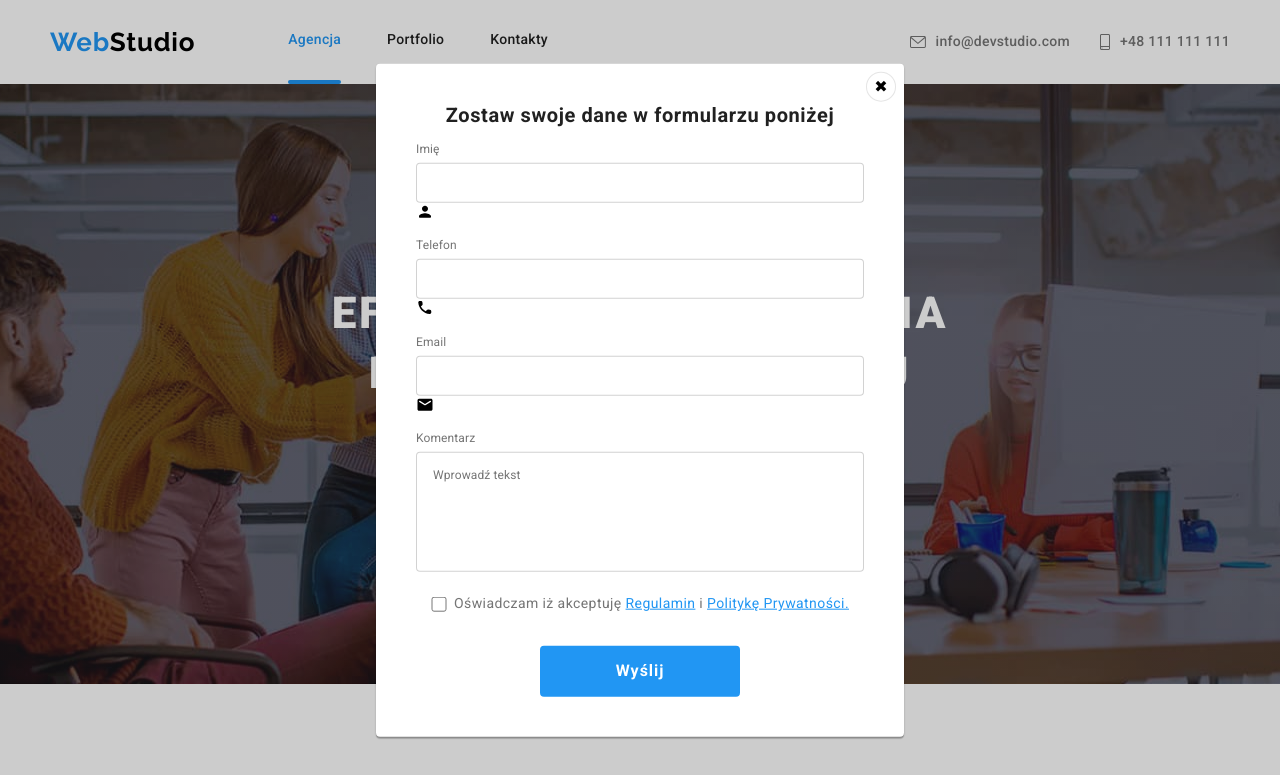
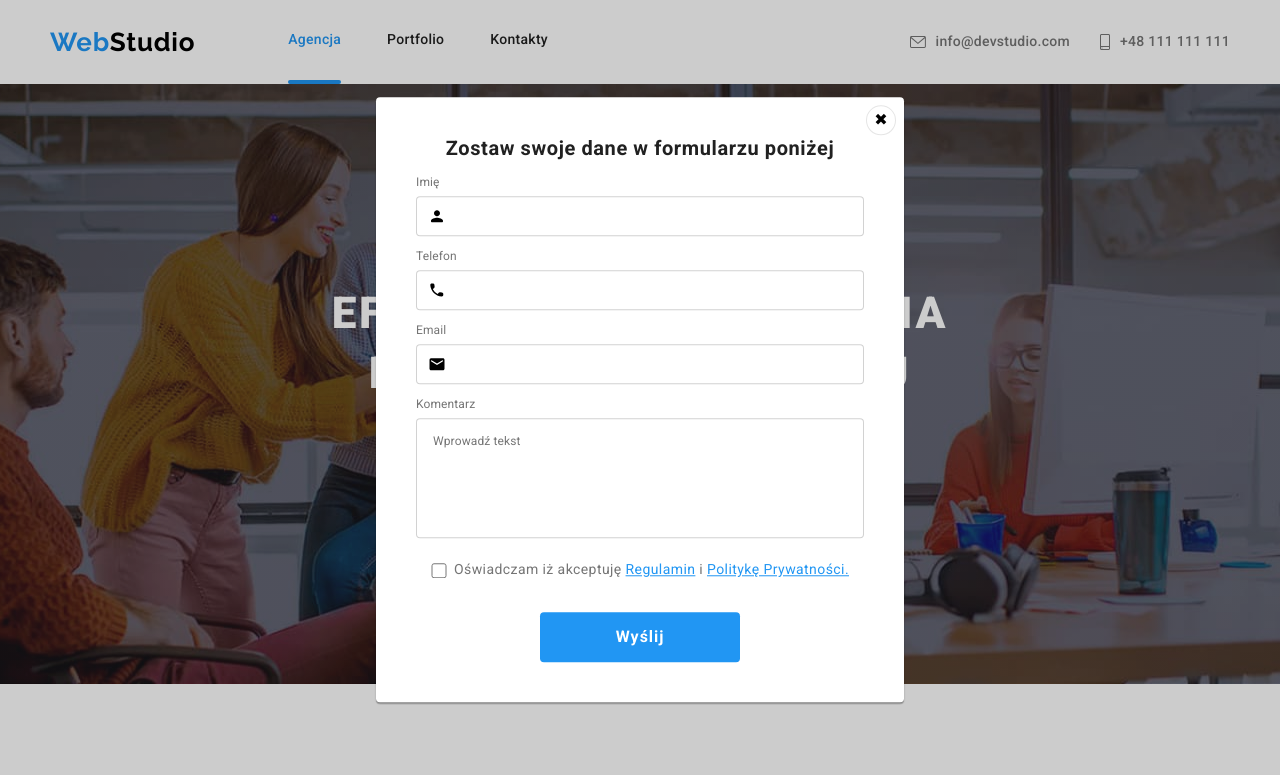
Before and after one commit to woyzbroy/goit-markup-hw-06, a plain HTML site: page index.html in a window 1280 px wide. Both pictures are taken after a click on the button "Zamów usługę". Shown: the top 775 px of the page. Drawn offline with nearby package versions, Linux system fonts and the light colour scheme.

Commit message:
Update styles.css

```diff
--- a/css/styles.css
+++ b/css/styles.css
@@ -620,7 +620,7 @@ h4 {
 .modal-input:focus {
   border-color: var(--selectionColor);
 }
-x .modal-input-icon {
+.modal-input-icon {
   position: absolute;
   left: 12px;
   bottom: 11px;
```
